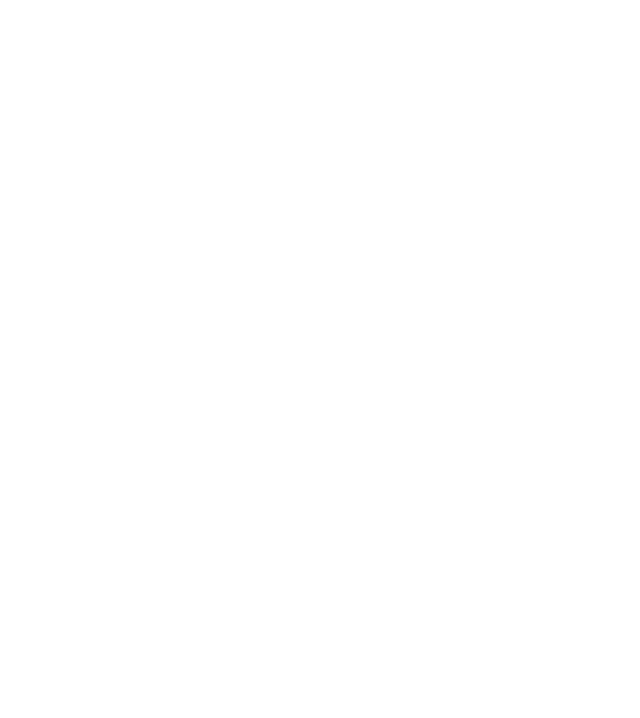
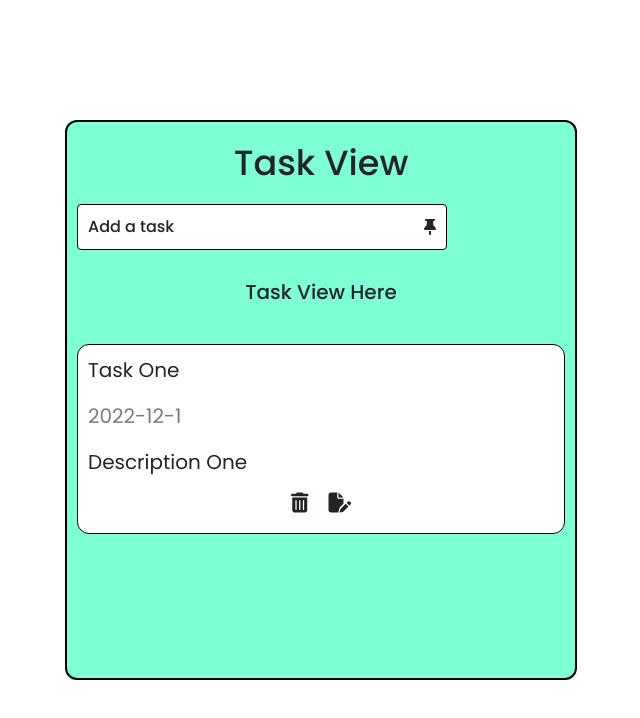
Before and after one commit to Shiham123/My-javascript-practice, a plain HTML site: page Todo app/index.html in a window 1280 px wide. Shown: the whole page, without its empty margins (319-959 px from the left). Drawn offline with nearby package versions, Linux system fonts and the light colour scheme.

Commit message:
i think i don't can't but i can ALLAH give me the ability so put it on work in shaa ALLAH

```diff
--- a/Todo app/index.html
+++ b/Todo app/index.html
@@ -5,9 +5,59 @@
     <meta http-equiv="X-UA-Compatible" content="IE=edge" />
     <meta name="viewport" content="width=device-width, initial-scale=1.0" />
     <title>Todo app</title>
+    <!-- Font -->
+    <link
+      href="https://fonts.googleapis.com/css?family=Poppins:100,100italic,200,200italic,300,300italic,regular,italic,500,500italic,600,600italic,700,700italic,800,800italic,900,900italic"
+      rel="stylesheet"
+    />
+    <!-- font awesome -->
+    <link
+      rel="stylesheet"
+      href="https://cdnjs.cloudflare.com/ajax/libs/font-awesome/6.4.0/css/all.min.css"
+      integrity="sha512-iecdLmaskl7CVkqkXNQ/ZH/XLlvWZOJyj7Yy7tcenmpD1ypASozpmT/E0iPtmFIB46ZmdtAc9eNBvH0H/ZpiBw=="
+      crossorigin="anonymous"
+    />
+    <!-- bootstrap -->
+    <link
+      rel="stylesheet"
+      href="https://cdnjs.cloudflare.com/ajax/libs/bootstrap/5.2.3/css/bootstrap.min.css"
+      integrity="sha512-SbiR/eusphKoMVVXysTKG/7VseWii+Y3FdHrt0EpKgpToZeemhqHeZeLWLhJutz/2ut2Vw1uQEj2MbRF+TVBUA=="
+      crossorigin="anonymous"
+    />
     <!-- Css file -->
     <link rel="stylesheet" href="style.css" />
   </head>
-  <body></body>
+  <body>
+    <div class="container">
+      <div class="box">
+        <h1>task view</h1>
+        <div class="add-task">
+          <div class="input">Add a task</div>
+          <i class="fa-solid fa-thumbtack"></i>
+        </div>
+
+        <form action="" class="form">
+          <h5>task view here</h5>
+        </form>
+
+        <div class="tasks">
+          <div class="task">
+            <p>task one</p>
+            <p>2022-12-1</p>
+            <p>Description one</p>
+            <div class="icon">
+              <i class="fa-solid fa-trash-can"></i>
+              <i class="fa-solid fa-file-pen"></i>
+            </div>
+          </div>
+        </div>
+      </div>
+    </div>
+  </body>
+  <script
+    src="https://cdnjs.cloudflare.com/ajax/libs/bootstrap/5.2.3/js/bootstrap.bundle.min.js"
+    integrity="sha512-i9cEfJwUwViEPFKdC1enz4ZRGBj8YQo6QByFTF92YXHi7waCqyexvRD75S5NVTsSiTv7rKWqG9Y5eFxmRsOn0A=="
+    crossorigin="anonymous"
+  ></script>
   <script src="main.js"></script>
 </html>
--- a/Todo app/style.css
+++ b/Todo app/style.css
@@ -3,3 +3,89 @@
   padding: 0;
   box-sizing: border-box;
 }
+
+body {
+  font-family: 'Poppins', sans-serif;
+}
+
+.container {
+  display: grid;
+  place-items: center;
+  height: 100vh;
+}
+.box {
+  width: 40vw;
+  height: 70vh;
+  background-color: aquamarine;
+  border: 2px solid black;
+  border-radius: 12px;
+  text-align: center;
+  overflow-y: scroll;
+  overflow-x: scroll;
+}
+
+.box::-webkit-scrollbar {
+  width: 0;
+}
+
+.box h1 {
+  text-transform: capitalize;
+  font-weight: 500;
+  font-size: 35px;
+  margin: 20px 0px;
+}
+
+.add-task {
+  display: flex;
+  justify-content: space-between;
+  align-items: center;
+  width: 370px;
+  padding: 10px 10px;
+  border: 1px solid black;
+  border-radius: 4px;
+  margin: 10px;
+  background-color: white;
+  font-weight: 500;
+}
+
+.add-task > i {
+  cursor: pointer;
+}
+
+.form > h5 {
+  font-weight: 500;
+  text-transform: capitalize;
+  margin: 30px 0px;
+}
+
+.tasks {
+  display: flex;
+  flex-direction: column;
+}
+
+.task {
+  font-size: 20px;
+  background-color: white;
+  border: 1px solid black;
+  margin: 10px 10px;
+  padding: 10px 10px;
+  text-align: left;
+  text-transform: capitalize;
+  font-weight: 400;
+  border-radius: 12px;
+}
+
+.task > p:nth-child(2) {
+  color: rgba(0, 0, 0, 0.521);
+}
+
+.task > .icon {
+  display: flex;
+  justify-content: center;
+  gap: 20px;
+  margin: 10px 10px;
+}
+
+.icon > i {
+  cursor: pointer;
+}
```
